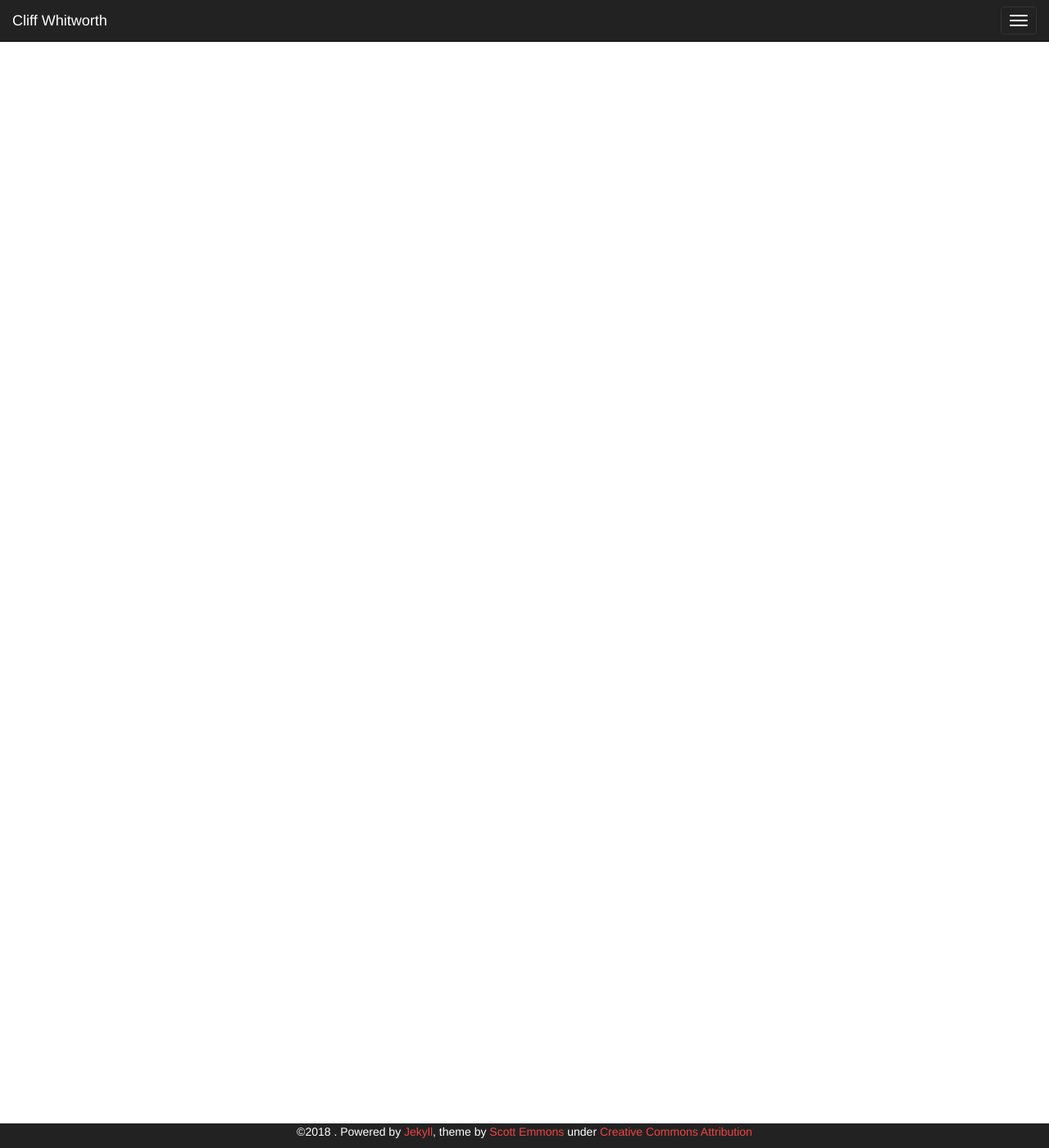
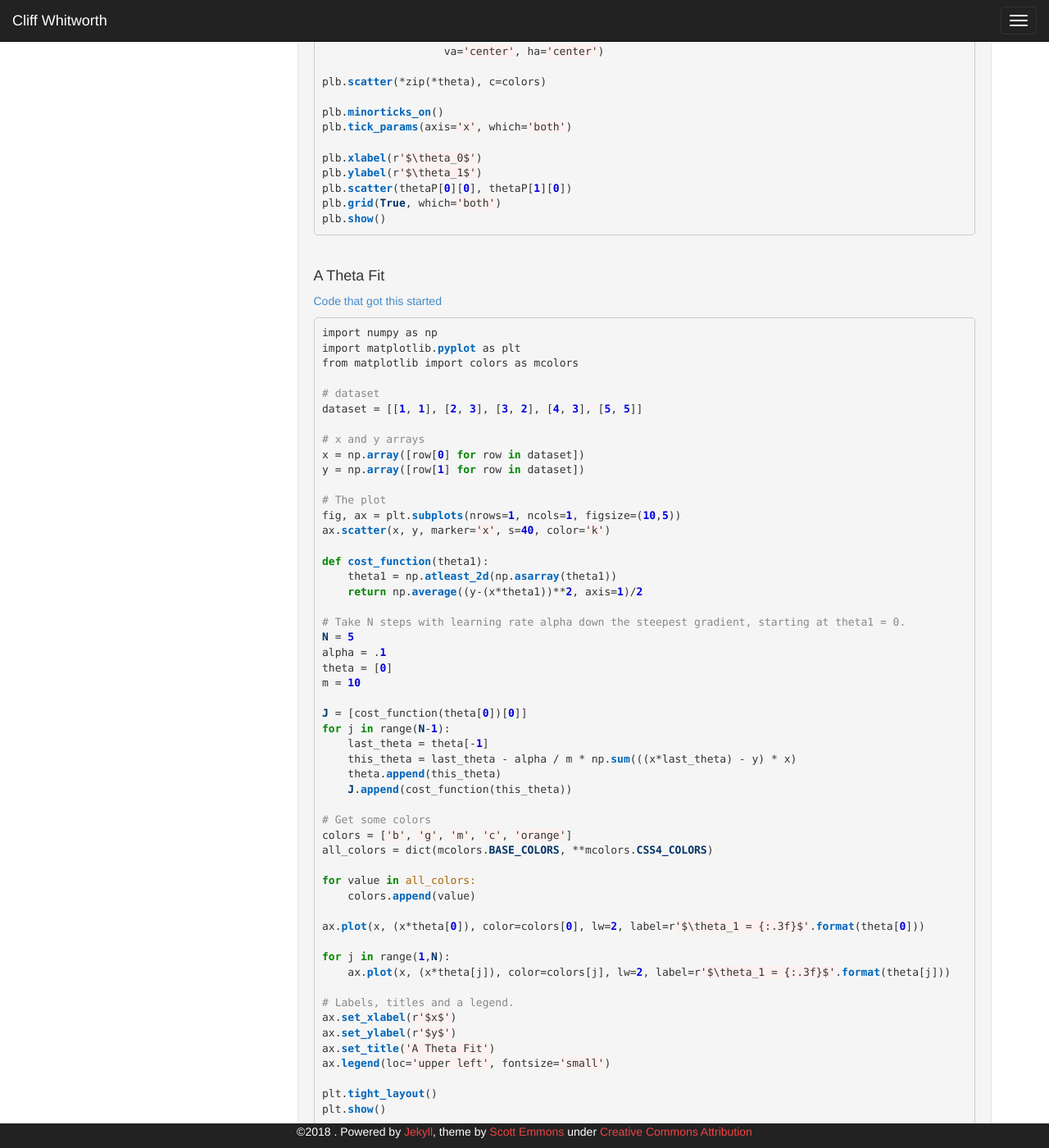
Before and after one commit to cliffwhitworth/cliffwhitworth.github.io, a Jekyll site: the page built from _posts/2018-04-07-matplotlib.markdown, in a window 1280 px wide and 1400 px high, scrolled down 3619 px. Shown: the whole window at 82% size. Built offline with Jekyll 4.4.1, drawn with Linux system fonts in a browser that asks for light colours; some of the changed text lies outside the part shown.

Commit message:
A theta fit

```diff
--- a/_posts/2018-04-07-matplotlib.markdown
+++ b/_posts/2018-04-07-matplotlib.markdown
@@ -171,6 +171,21 @@ Pyplot API
 import pylab as plb
 from matplotlib import colors as mcolors
 
+# compute gradient descent
+def gradient_descent(X, y, theta, alpha, num_iters):
+    J_history = np.zeros(shape=(num_iters, 1))
+    for i in range(num_iters):
+        theta = theta - alpha*(1.0/y.size) * np.transpose(X).dot(X.dot(theta) - np.transpose([y]))
+        J_history[i] = compute_cost(X, y, theta)
+    return theta, J_history
+
+# compute cost for linear regression
+def compute_cost(X, y, theta):
+    J = 0
+    s = np.power((X.dot(theta) - np.transpose([y])), 2)
+    J = (1.0 / (2  *y.size)) * s.sum(axis = 0)
+    return J
+
 # add the bias column to X
 X = np.ones(shape=(y.size, 2))
 X[:, 1] = x
@@ -179,7 +194,7 @@ X[:, 1] = x
 thetaP = np.zeros(shape=(2, 1))
 
 # compute and display initial cost
-cost = compute_cost(X, y, thetaP)
+cost = cost_function(X, y, thetaP)
 
 # gradient descent
 thetaP, J_history = gradient_descent(X, y, thetaP, alpha, iterations)
@@ -222,3 +237,67 @@ plb.grid(True, which='both')
 plb.show()
 
 {% endhighlight %}
+
+<br />
+<h4>A Theta Fit</h4>
+
+<a href="https://scipython.com/blog/visualizing-the-gradient-descent-method/">
+Code that got this started
+</a>
+<br />
+{% highlight ruby %}
+
+import numpy as np
+import matplotlib.pyplot as plt
+from matplotlib import colors as mcolors
+
+# dataset
+dataset = [[1, 1], [2, 3], [3, 2], [4, 3], [5, 5]]
+
+# x and y arrays
+x = np.array([row[0] for row in dataset])
+y = np.array([row[1] for row in dataset])
+
+# The plot
+fig, ax = plt.subplots(nrows=1, ncols=1, figsize=(10,5))
+ax.scatter(x, y, marker='x', s=40, color='k')
+
+def cost_function(theta1):
+    theta1 = np.atleast_2d(np.asarray(theta1))
+    return np.average((y-(x*theta1))**2, axis=1)/2
+
+# Take N steps with learning rate alpha down the steepest gradient, starting at theta1 = 0.
+N = 5
+alpha = .1
+theta = [0]
+m = 10
+
+J = [cost_function(theta[0])[0]]
+for j in range(N-1):
+    last_theta = theta[-1]
+    this_theta = last_theta - alpha / m * np.sum(((x*last_theta) - y) * x)
+    theta.append(this_theta)
+    J.append(cost_function(this_theta))
+
+# Get some colors
+colors = ['b', 'g', 'm', 'c', 'orange']
+all_colors = dict(mcolors.BASE_COLORS, **mcolors.CSS4_COLORS)
+
+for value in all_colors:
+    colors.append(value)
+
+ax.plot(x, (x*theta[0]), color=colors[0], lw=2, label=r'$\theta_1 = {:.3f}$'.format(theta[0]))
+
+for j in range(1,N):
+    ax.plot(x, (x*theta[j]), color=colors[j], lw=2, label=r'$\theta_1 = {:.3f}$'.format(theta[j]))
+
+# Labels, titles and a legend.
+ax.set_xlabel(r'$x$')
+ax.set_ylabel(r'$y$')
+ax.set_title('A Theta Fit')
+ax.legend(loc='upper left', fontsize='small')
+
+plt.tight_layout()
+plt.show()
+
+{% endhighlight %}
```
Also changed, not shown: _posts/2018-04-01-cost-function.markdown (+4 -5 lines).
